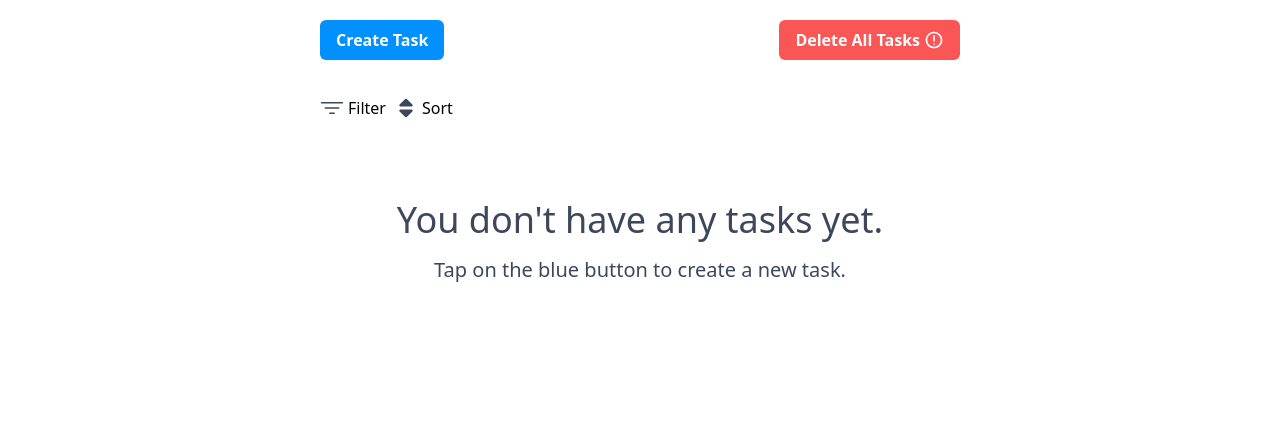
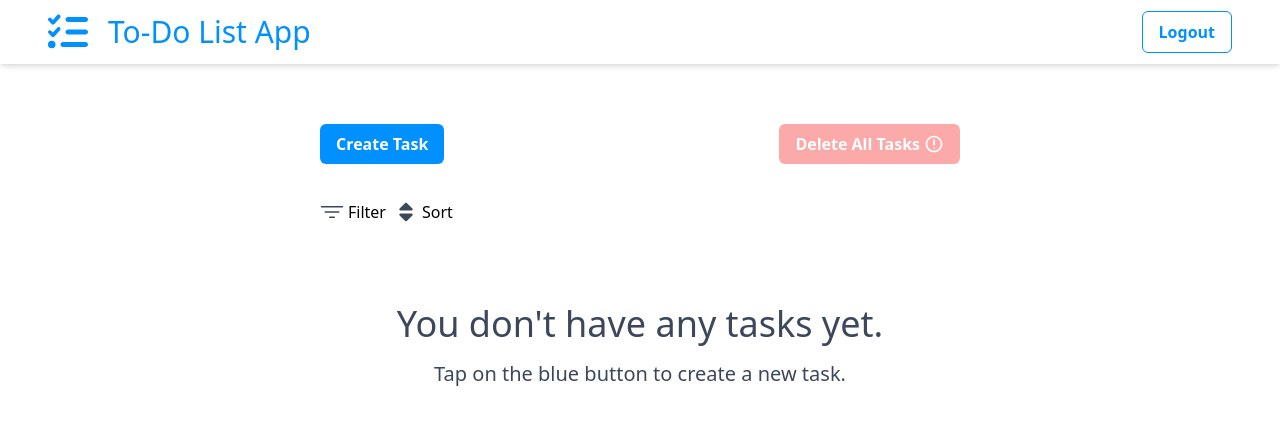
Before and after one commit to Tskxe33/todo-list-app, a React (Vite) app: page / in a window 1280 px wide. Shown: the top 424 px of the page. Built offline with nearby package versions, Linux system fonts and the light colour scheme.

Commit message:
feat: create header component

```diff
--- a/src/components/ActionButtons.tsx
+++ b/src/components/ActionButtons.tsx
@@ -7,7 +7,7 @@ import { useConfirmationModalStore } from "../stores/ConfirmationModalStore";
 import { useCloseConfirmationModal } from "../hooks/useCloseConfirmationModal";
 
 const ActionButtons = () => {
-  const { setTasks } = useTasksStore();
+  const { setTasks, tasks } = useTasksStore();
   const { toggle } = useCreateTaskModalStore();
   const { toggleConfirmationModal } = useConfirmationModalStore();
   const { handleCloseModal } = useCloseConfirmationModal();
@@ -36,6 +36,7 @@ const ActionButtons = () => {
         backgroundColor="primary"
       />
       <CustomButton
+        disabled={!tasks.length}
         text="Delete All Tasks"
         onClick={handleOpenConfirmationModal}
         backgroundColor="danger"
--- a/src/components/CustomButton.tsx
+++ b/src/components/CustomButton.tsx
@@ -1,11 +1,16 @@
 import { ReactNode } from "react";
+import { getBackgroundColor } from "../utils/Styles";
+import { getTextColor } from "../utils/Styles";
 
 interface Props {
   text: string;
   onClick: () => void;
   backgroundColor?: string;
+  textColor?: string;
   icon?: ReactNode;
   buttonClassName?: string;
+  textClassName?: string;
+  disabled?: boolean;
 }
 
 const CustomButton = ({
@@ -14,28 +19,25 @@ const CustomButton = ({
   backgroundColor,
   icon,
   buttonClassName,
+  textColor,
+  textClassName,
+  disabled,
 }: Props) => {
-  const getBackgroundColor = () => {
-    switch (backgroundColor) {
-      case "primary":
-        return "bg-primary hover:bg-primary/80";
-      case "secondary":
-        return "bg-secondary hover:bg-secondary/80";
-      case "warning":
-        return "bg-warning hover:bg-warning/80";
-      case "danger":
-        return "bg-danger hover:bg-danger/80";
-      default:
-        return "bg-primary hover:bg-primary/80";
-    }
-  };
-
   return (
     <button
+      disabled={disabled}
       onClick={onClick}
-      className={`rounded-md  px-4 py-2 cursor-pointer transition-all duration-300 flex flex-row items-center gap-1 justify-center ${getBackgroundColor()} ${buttonClassName}`}
+      className={`rounded-md px-4 py-2 cursor-pointer transition-all duration-300 flex flex-row items-center gap-1 justify-center ${getBackgroundColor(
+        backgroundColor ?? "primary"
+      )} ${buttonClassName} ${disabled && "opacity-50"}`}
     >
-      <p className="text-white font-semibold text-sm md:text-base">{text}</p>
+      <p
+        className={`font-semibold text-sm md:text-base ${getTextColor(
+          textColor ?? "white"
+        )} ${textClassName}`}
+      >
+        {text}
+      </p>
       {icon}
     </button>
   );
--- /dev/null
+++ b/src/components/Header.tsx
@@ -0,0 +1,33 @@
+import { FaListCheck } from "react-icons/fa6";
+import { Link, useNavigate } from "react-router-dom";
+import CustomButton from "./CustomButton";
+
+const Header = () => {
+  const navigate = useNavigate();
+
+  return (
+    <div className="flex h-16 bg-white items-center justify-between px-4 sm:px-12 shadow-md mb-10">
+      <div className="flex items-center gap-2 sm:gap-5">
+        <Link to="/">
+          <FaListCheck className="h-7 w-7 sm:h-10 sm:w-10 text-primary" />
+        </Link>
+        <h2 className="text-base sm:text-3xl font-extralight text-primary">
+          To-Do List App
+        </h2>
+      </div>
+      <div className="flex items-center gap-2">
+        <CustomButton
+          text="Logout"
+          onClick={() => {
+            navigate("/login");
+          }}
+          backgroundColor="transparent"
+          buttonClassName="border border-primary"
+          textColor="primary"
+        />
+      </div>
+    </div>
+  );
+};
+
+export default Header;
--- a/src/index.css
+++ b/src/index.css
@@ -6,6 +6,7 @@
   --color-grey-dark: #3d475c;
   --color-grey-light: #e7e8eb;
   --color-primary: #0090ff;
+  --color-primary-light: #e6f5ff;
   --color-secondary: #48bd77;
   --color-warning: #ff9141;
   --color-danger: #fb5656;
--- /dev/null
+++ b/src/layouts/MainLayout.tsx
@@ -0,0 +1,15 @@
+import { Outlet } from "react-router-dom";
+import Header from "../components/Header";
+
+const MainLayout = () => {
+  return (
+    <div className="h-screen flex flex-col">
+      <Header />
+      <main className="flex-1">
+        <Outlet />
+      </main>
+    </div>
+  );
+};
+
+export default MainLayout;
--- a/src/pages/DashboardPage.tsx
+++ b/src/pages/DashboardPage.tsx
@@ -40,7 +40,7 @@ const DashboradPage = () => {
   };
 
   return (
-    <div className="flex flex-col items-center justify-center ">
+    <div className="flex flex-col items-center justify-center">
       <div className="w-full sm:w-1/2 px-2 sm:px-0">
         <ActionButtons />
         <div className="flex flex-row items-center gap-2 cursor-pointer py-4">
--- a/src/routes/router.tsx
+++ b/src/routes/router.tsx
@@ -2,14 +2,21 @@ import { createBrowserRouter } from "react-router-dom";
 import { ROUTES } from "./routes";
 import ErrorPage from "../pages/ErrorPage";
 import DashboradPage from "../pages/DashboardPage";
+import MainLayout from "../layouts/MainLayout";
 const router = createBrowserRouter([
+  {
+    element: <MainLayout />,
+    children: [
       {
         path: ROUTES.ROOT,
         element: <DashboradPage />,
+        index: true,
       },
       {
         path: ROUTES.DASHBOARD,
         element: <DashboradPage />,
+      },
+    ],
   },
   {
     path: "*",
--- /dev/null
+++ b/src/utils/Styles.ts
@@ -0,0 +1,31 @@
+export const getBackgroundColor = (color: string) => {
+  switch (color) {
+    case "transparent":
+      return "bg-transparent hover:bg-transparent";
+    case "primary":
+      return "bg-primary hover:bg-primary/80";
+    case "secondary":
+      return "bg-secondary hover:bg-secondary/80";
+    case "warning":
+      return "bg-warning hover:bg-warning/80";
+    case "danger":
+      return "bg-danger hover:bg-danger/80";
+    default:
+      return "bg-primary hover:bg-primary/80";
+  }
+};
+
+export const getTextColor = (color: string) => {
+  switch (color) {
+    case "primary":
+      return "text-primary hover:text-primary/80 hover:border-primary/80";
+    case "secondary":
+      return "text-secondary hover:text-secondary/80 hover:border-secondary/80";
+    case "warning":
+      return "text-warning hover:text-warning/80 hover:border-warning/80";
+    case "danger":
+      return "text-danger hover:text-danger/80 hover:border-danger/80";
+    default:
+      return "text-white hover:text-white/80 hover:border-white/80";
+  }
+};
```
Lines whose indentation alone changed are shown as unchanged.
